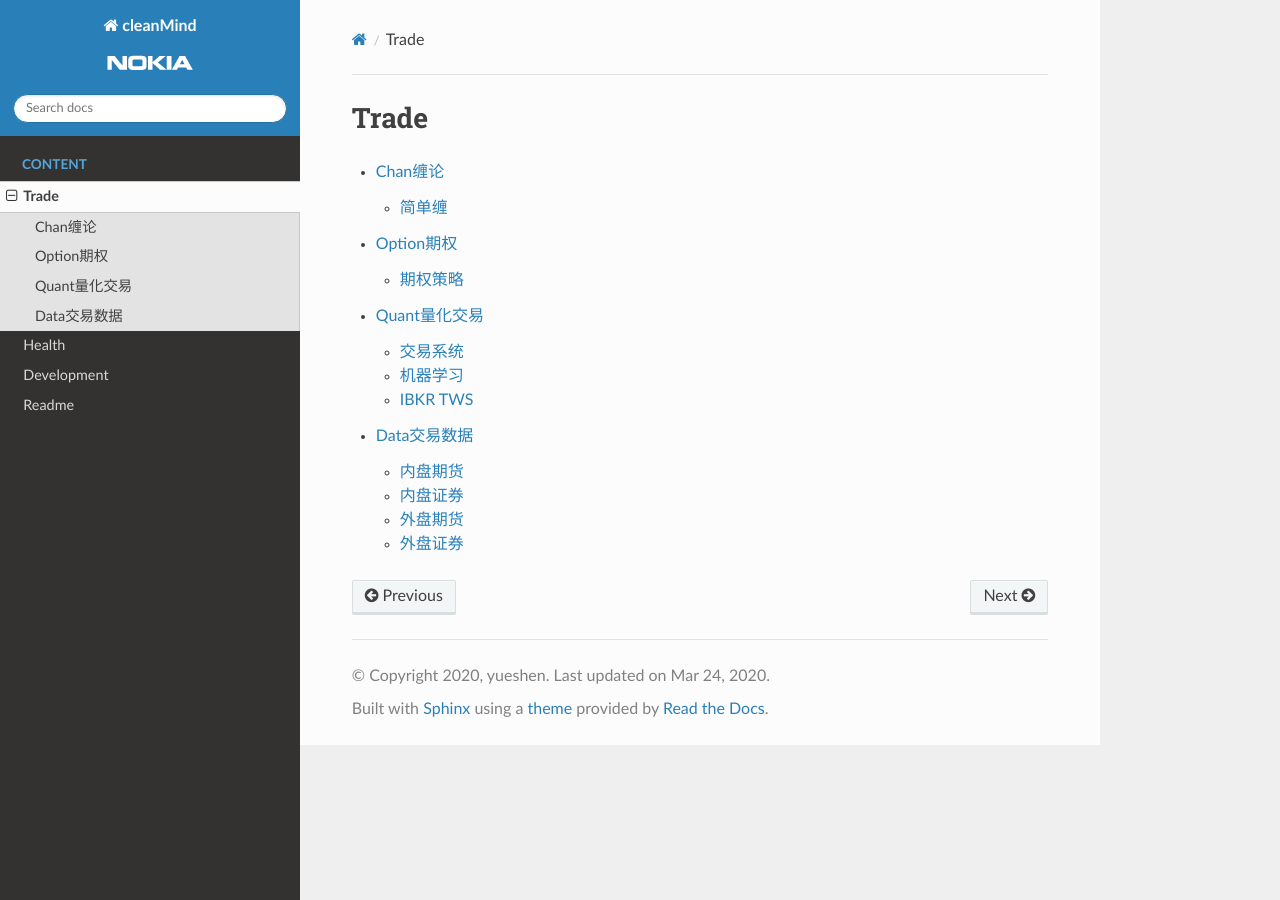
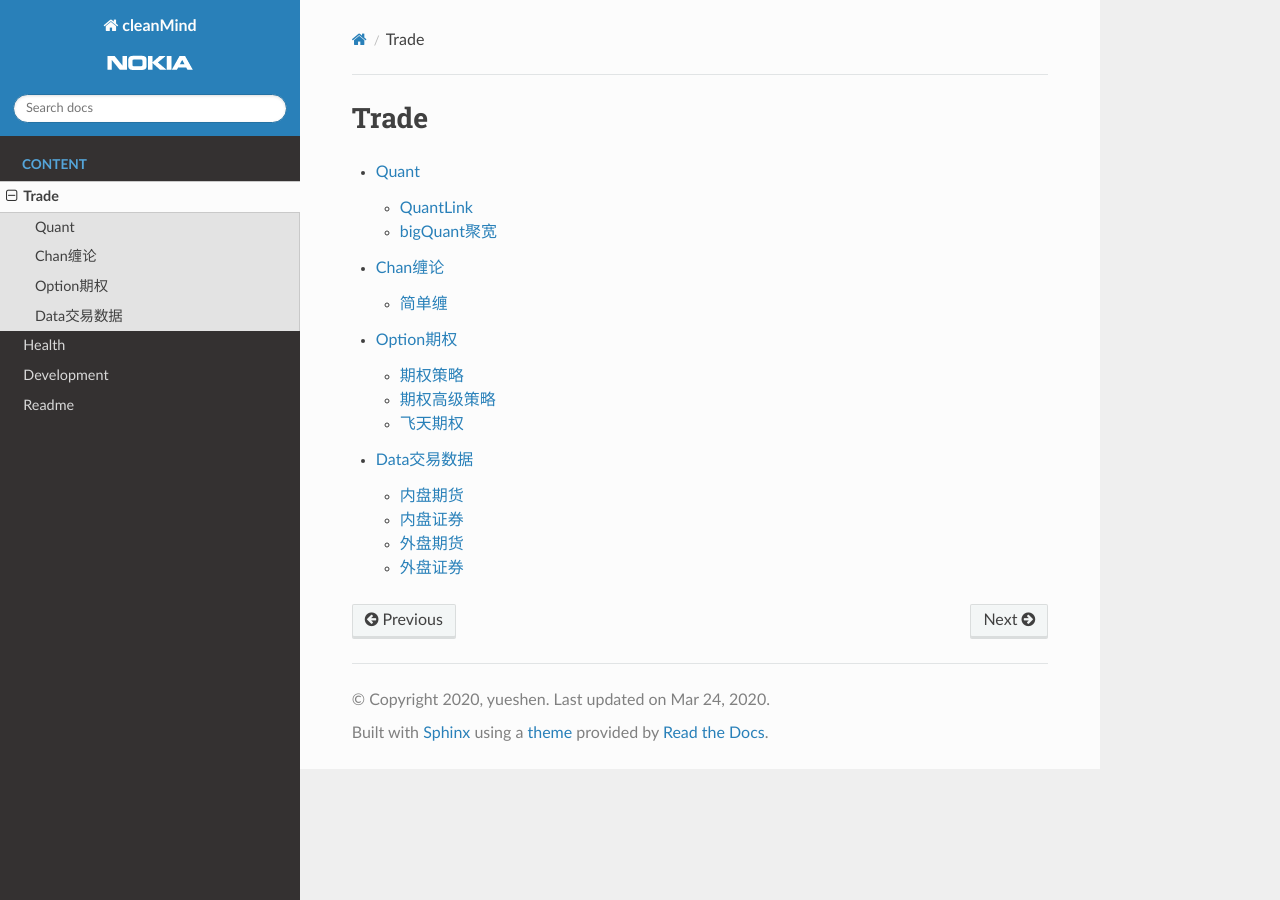
Before and after one commit to alphajayGithub/alphajayGithub.github.io, a Sphinx documentation site: the page built from docs/source/Trade.rst, in a window 1280 px wide. Built offline with Sphinx 7.4.7 and the Read the Docs theme 2.0.0, drawn with Linux system fonts in a browser that asks for light colours; some of the changed lines change nothing that is shown.

Commit message:
update: modify Trade option & bigQuant page

```diff
--- a/docs/source/Trade.rst
+++ b/docs/source/Trade.rst
@@ -6,7 +6,7 @@
 .. toctree::
     :maxdepth: 2
 
+    Trade/trade_quant.rst
     Trade/trade_chan.rst
     Trade/trade_option.rst
-    Trade/trade_quant.rst
     Trade/trade_data.rst
--- /dev/null
+++ b/docs/source/Trade/quant/trade_bigQuant.rst
@@ -0,0 +1,8 @@
+========================================
+bigQuant聚宽
+========================================
+`AI量化课程地址 <https://ke.qq.com/course/1467005>`_
+
+`AI量化课程（Ⅲ期）内部策略模板合集 <https://bigquant.com/community/t/topic/177041>`_
+
+`参加进阶版的比赛地址 <https://bigquant.com/community/t/topic/175564>`_
--- /dev/null
+++ b/docs/source/Trade/quant/trade_quantLink.rst
@@ -0,0 +1,55 @@
+========================================
+QuantLink
+========================================
+
+
+交易系统
+-----------------
+
+投资公开课-我的交易系统_
+
+.. _投资公开课-我的交易系统: https://www.bilibili.com/video/av67568968/
+
+
+机器学习
+-----------------
+
+吴恩达机器学习全集_
+
+数据结构与算法_
+
+尚学堂-深度学习_
+
+人工智能面试-Python_
+
+谷歌官方入门视频Machine_Learning_Zero_to_Hero_
+
+斯坦福大学2014机器学习教程_
+
+.. _吴恩达机器学习全集: https://www.bilibili.com/video/av57253651/
+
+.. _数据结构与算法: https://www.bilibili.com/video/av77500610/
+
+.. _尚学堂-深度学习:  https://www.bilibili.com/video/av79119672/
+
+.. _人工智能面试-Python: https://www.bilibili.com/video/av43951762/
+
+.. _谷歌官方入门视频Machine_Learning_Zero_to_Hero: https://www.bilibili.com/video/av53228490/
+
+.. _斯坦福大学2014机器学习教程: http://www.ai-start.com/ml2014/
+
+`Foundations of Machine Learning <https://link.zhihu.com/?target=https%3A//cs.nyu.edu/~mohri/mlbook/>`_
+
+.. image:: http://www.cs.nyu.edu/~mohri/mlbook/10290_pptd.jpg
+
+
+IBKR TWS
+-----------------
+
+IB网研会_
+
+TWS初步设置与下单_
+
+.. _IB网研会: https://www.bilibili.com/video/av36145716/
+
+.. _TWS初步设置与下单: https://www.bilibili.com/video/av15459583/
--- a/docs/source/Trade/trade_option.rst
+++ b/docs/source/Trade/trade_option.rst
@@ -64,3 +64,129 @@
 
 .. image:: https://xqimg.imedao.com/15db6ea1aecebb03fe5679ff.jpg!custom660.jpg
 .. image:: https://xqimg.imedao.com/15db6ea1ae3ed073fd3fbc3d.jpg!custom660.jpg
+
+
+期权高级策略
+----------------------------
+
+`期权高级策略案例学习大纲 <https://mp.weixin.qq.com/s/lB1Sf6xfipZY1F3JGFdaAw>`_
+
+
+Part1  Option Pricing 期权定价
+
+    1.1 欧式期权（European Options）定价以及模型背后的原理
+
+    1.2 美式期权（American Options）定价以及模型背后的原理
+
+
+
+Part2  基本策略积木
+
+    2.1 买入认购（Long Call）
+
+    2.2 买入认沽（Long Put）
+
+    2.3 卖出认购（Short Call）
+
+    2.4 卖出认沽（Short Put）
+
+
+
+Part3  Option Spread 期权价差策略
+
+    3.1  垂直价差与水平价差 Vertical Spreads & Time Spreads
+
+    3.2  比例价差策略 Options Ratio Spreads
+
+    3.3  跨式与宽跨式 Straddle & Straggle
+
+    3.4  收益增强策略 Yield Enhancement：Covered Call & Covered Put
+
+    3.5  保护策略与领口 Protective Puts & Collar
+
+    3.6  期权Delta中性策略Delta Neutral Trading
+
+    3.7  事件驱动交易 Event-Driven Trading
+
+    3.8  合成头寸策略  Synthetic Positions
+
+    3.9  转换套利与反转套利  Conversion & Reversal
+
+
+
+Part4  Volatility 波动率
+
+    4.1  隐含波动率（Implied Volatility）计算方式
+
+    4.2  波动率倾斜（Volatility Skew）和标准化的波动率矩阵
+
+    4.3  远期波动率（Forward volatility）公式计算方法和简便计算方法
+
+    4.4  波动率套利（Volatility Arbitrage）原理和案例解析
+
+    4.5  交易VIX
+
+
+
+Part5  Greeks希腊字母深度剖析
+
+    5.1  Delta和到期日的Delta陷阱
+
+    5.2  Shadow Gamma和到期周Gamma的威力
+
+    5.3  Theta和时间价值的陷阱
+
+    5.4  Scaled Vega的巧妙运用
+
+    5.5  Greeks盈亏分解：到底是Vega还是Theta赚的钱
+
+    5.6  Lambda与期权的杠杆
+
+    5.7  Vega的高阶：Volga/Vomma
+
+    5.8  Delta的高阶：Vanna/Charm
+
+
+
+Part6  Hedging对冲
+
+    6.1   Hedging Methods 对冲方法
+
+        6.1.1 Hedging at Regular Intervals 固定时间对冲
+
+        6.1.2 Hedging to a Delta Band Delta阈值对冲
+
+        6.1.3 Hedging Based on Underlying Price Changes 基础资产价格改变对冲
+
+        6.1.4 Hedging Cases 对冲实战案例
+
+        6.1.5 Dynamic Hedging 动态对冲
+
+        6.1.6 Gamma scalping与 Gamma 对冲
+
+    6.2  Hedging Simulation 对冲案例模拟
+
+        6.2.1  Discrete Hedging and Path Dependency 离散对冲和路径依赖
+
+        6.2.2  Volatility Dependency 波动率依赖
+
+        6.2.3  到期周的Delta对冲技巧
+
+
+
+飞天期权
+-----------------
+
+`飞天期权网课 <https://appEU0AcIPx2046.h5.xiaoeknow.com>`_
+
+视频系列：
+飞天期权基础知识系列（三套）
+飞天·期权演义
+飞天·期权秘籍
+飞天期权每周二
+
+线下系列：
+《玩赚期权》
+《择时在期权中的高阶应用》
+
+.. image:: pic/200324_飞天期权课程表.jpg
--- a/docs/source/Trade/trade_quant.rst
+++ b/docs/source/Trade/trade_quant.rst
@@ -1,55 +1,10 @@
-========================================
-Quant量化交易
-========================================
+------------
+Quant
+------------
 
 
-交易系统
------------------
+.. toctree::
+    :maxdepth: 2
 
-投资公开课-我的交易系统_
-
-.. _投资公开课-我的交易系统: https://www.bilibili.com/video/av67568968/
-
-
-机器学习
------------------
-
-吴恩达机器学习全集_
-
-数据结构与算法_
-
-尚学堂-深度学习_
-
-人工智能面试-Python_
-
-谷歌官方入门视频Machine_Learning_Zero_to_Hero_
-
-斯坦福大学2014机器学习教程_
-
-.. _吴恩达机器学习全集: https://www.bilibili.com/video/av57253651/
-
-.. _数据结构与算法: https://www.bilibili.com/video/av77500610/
-
-.. _尚学堂-深度学习:  https://www.bilibili.com/video/av79119672/
-
-.. _人工智能面试-Python: https://www.bilibili.com/video/av43951762/
-
-.. _谷歌官方入门视频Machine_Learning_Zero_to_Hero: https://www.bilibili.com/video/av53228490/
-
-.. _斯坦福大学2014机器学习教程: http://www.ai-start.com/ml2014/
-
-`Foundations of Machine Learning <https://link.zhihu.com/?target=https%3A//cs.nyu.edu/~mohri/mlbook/>`_
-
-.. image:: http://www.cs.nyu.edu/~mohri/mlbook/10290_pptd.jpg
-
-
-IBKR TWS
------------------
-
-IB网研会_
-
-TWS初步设置与下单_
-
-.. _IB网研会: https://www.bilibili.com/video/av36145716/
-
-.. _TWS初步设置与下单: https://www.bilibili.com/video/av15459583/
+    quant/trade_quantLink.rst
+    quant/trade_bigQuant.rst
```
Also changed, not shown: docs/source/Trade/pic/200324_飞天期权课程表.jpg (added).
